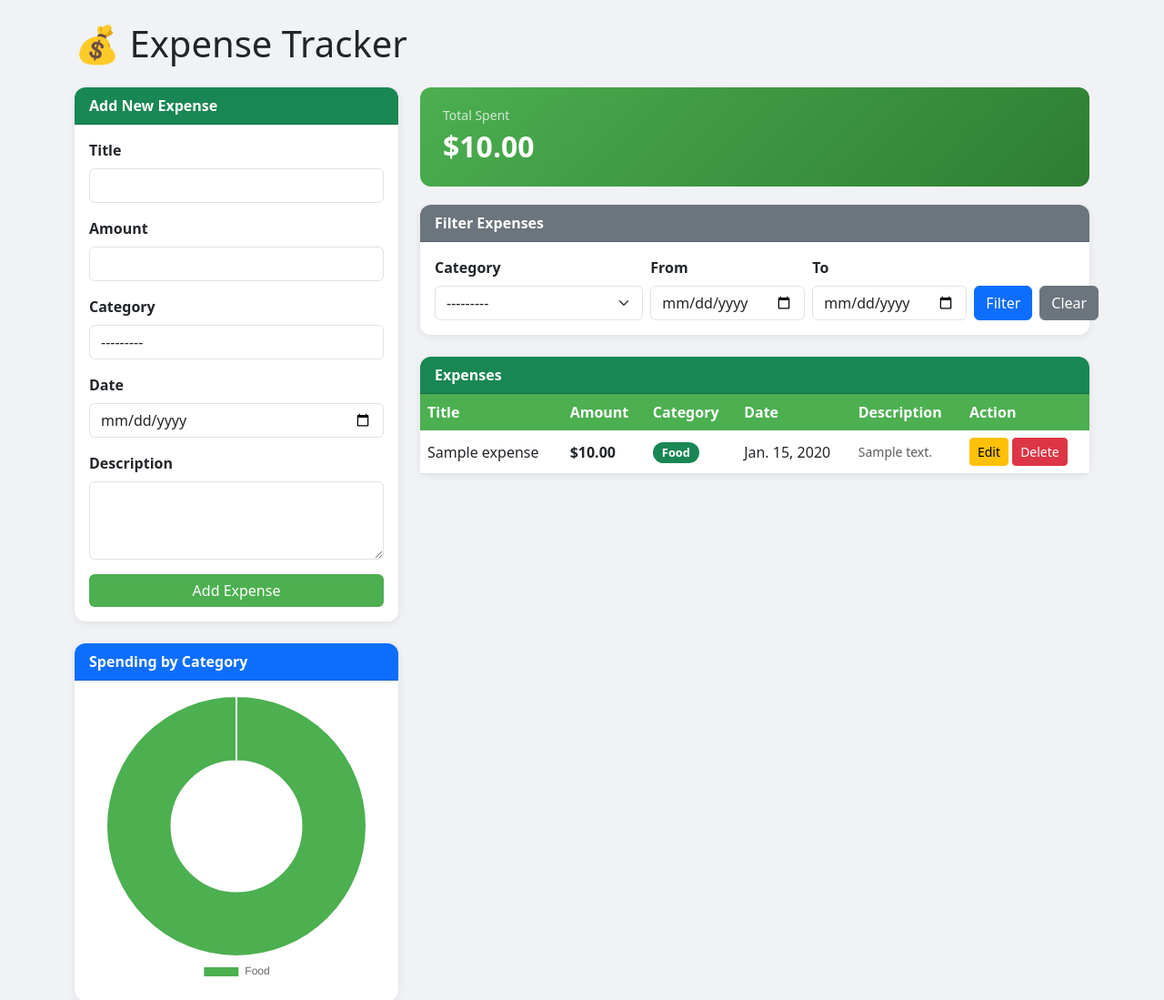
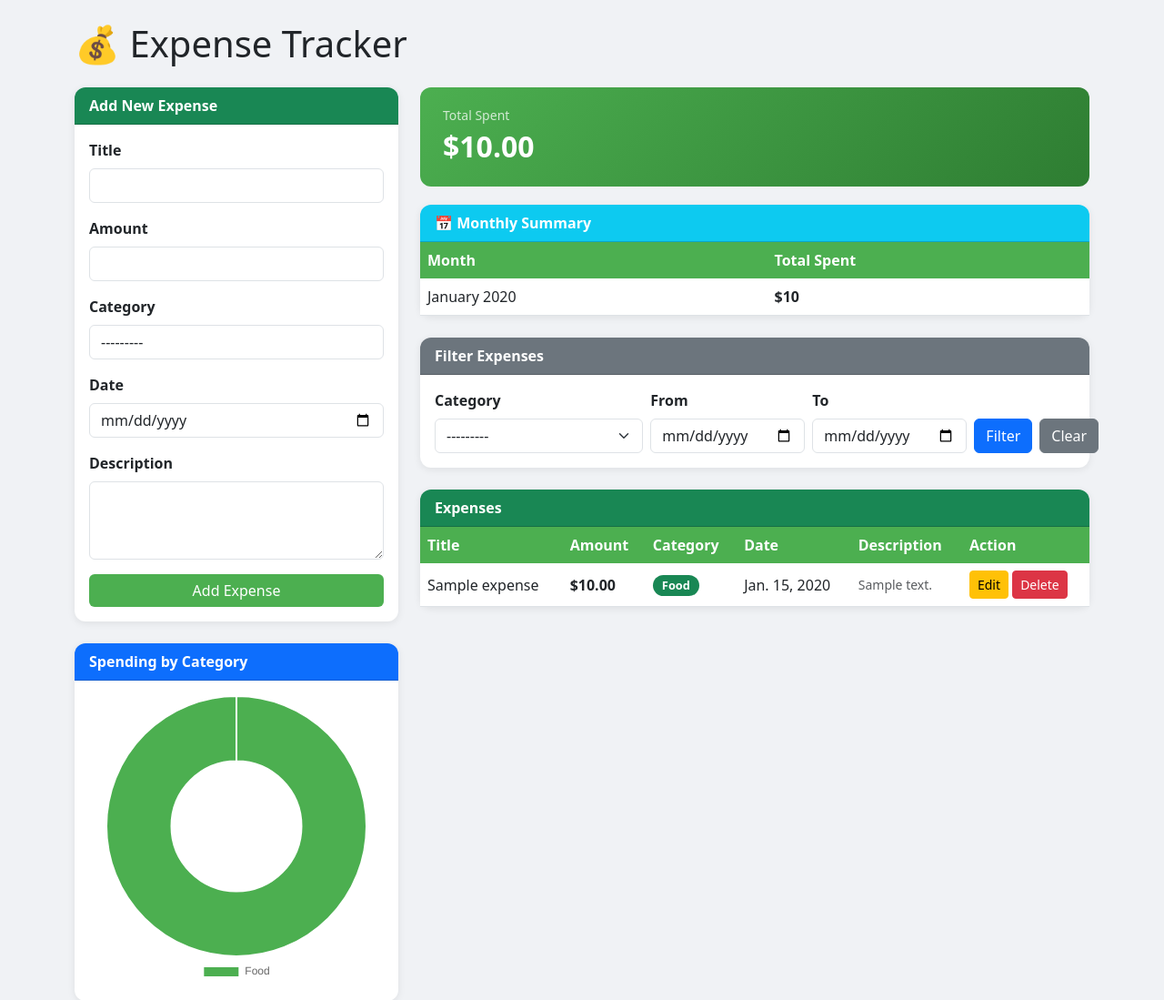
Before and after one commit to isalmanasghar/expense-tracker, a Django app: page / in a window 1280 px wide. Shown: the top 1099 px of the page at 91% size. Run offline with Django 5.2, Linux system fonts and the light colour scheme; tables that the repository leaves empty hold one stand-in row (values such as "Sample post").

Commit message:
Add monthly summary

```diff
--- a/expenses/templates/expenses/expense_list.html
+++ b/expenses/templates/expenses/expense_list.html
@@ -69,6 +69,33 @@
             <div class="total-card">
                 <div class="small opacity-75">Total Spent</div>
                 <div class="fs-2 fw-bold">${{ total }}</div>
+            </div>
+
+            <!-- Monthly Summary -->
+            <div class="card mb-4">
+                <div class="card-header bg-info text-white">📅 Monthly Summary</div>
+                <div class="table-responsive">
+                    <table class="table table-hover mb-0">
+                        <thead>
+                            <tr>
+                                <th>Month</th>
+                                <th>Total Spent</th>
+                            </tr>
+                        </thead>
+                        <tbody>
+                            {% for item in monthly_data %}
+                            <tr>
+                                <td>{{ item.month|date:"F Y" }}</td>
+                                <td><strong>${{ item.total }}</strong></td>
+                            </tr>
+                            {% empty %}
+                            <tr>
+                                <td colspan="2" class="text-center text-muted py-3">No data yet</td>
+                            </tr>
+                            {% endfor %}
+                        </tbody>
+                    </table>
+                </div>
             </div>
 
             <!-- Filter -->
--- a/expenses/views.py
+++ b/expenses/views.py
@@ -1,3 +1,5 @@
+from django.db.models import Sum
+from django.db.models.functions import TruncMonth
 from django.shortcuts import render, redirect, get_object_or_404
 from django.db.models import Sum
 from .models import Expense
@@ -30,6 +32,16 @@ def expense_list(request):
         .order_by('category')
     )
 
+    # Monthly summary
+    monthly_data = (
+        Expense.objects.order_by('-date')
+        .annotate(month=TruncMonth('date'))
+        .values('month')
+        .annotate(total=Sum('amount'))
+        .order_by('-month')
+    )
+
+
     chart_labels = json.dumps([item['category'] for item in category_data])
     chart_values = json.dumps([float(item['total']) for item in category_data])
 
@@ -50,6 +62,7 @@ def expense_list(request):
         'end_date': end_date,
         'chart_labels': chart_labels,
         'chart_values': chart_values,
+        'monthly_data': monthly_data,
     })
 
 def delete_expense(request, id):
```
